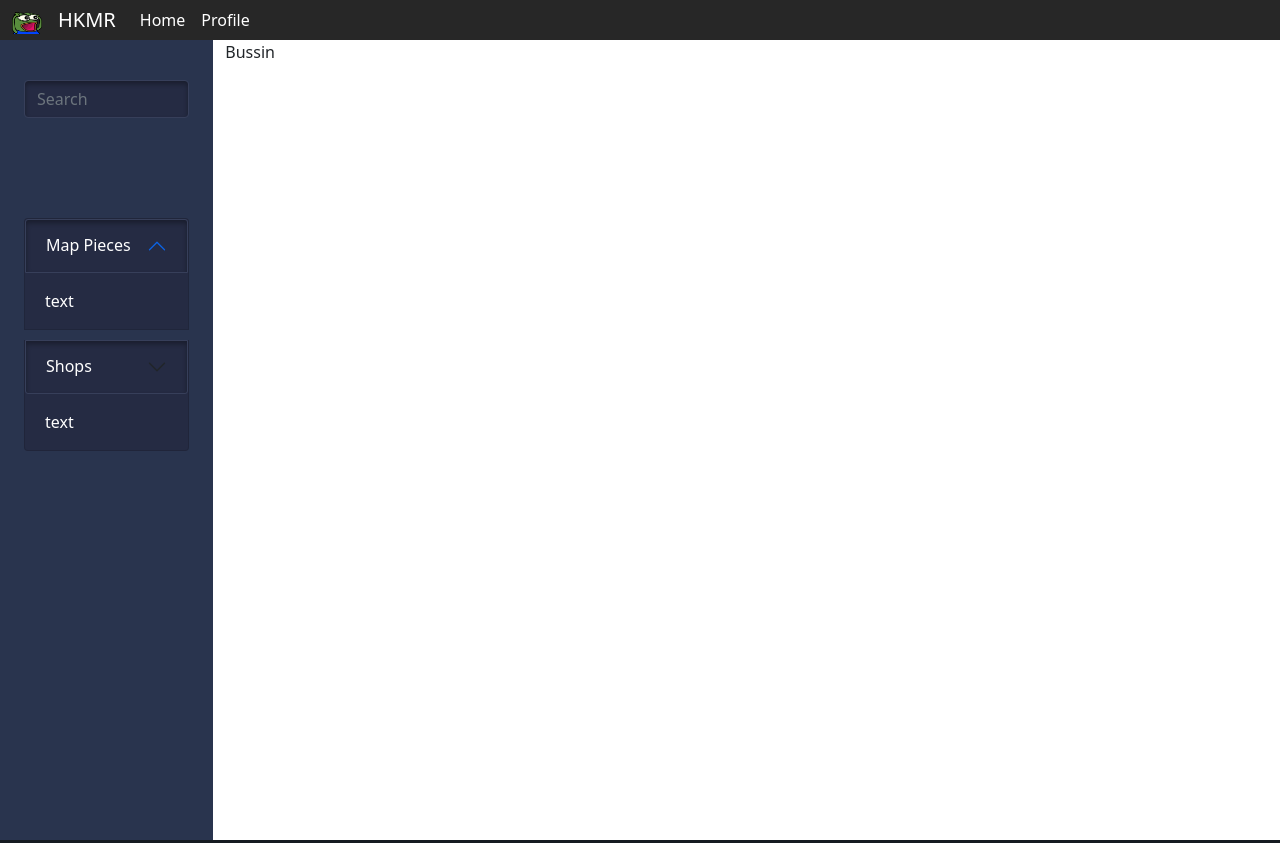
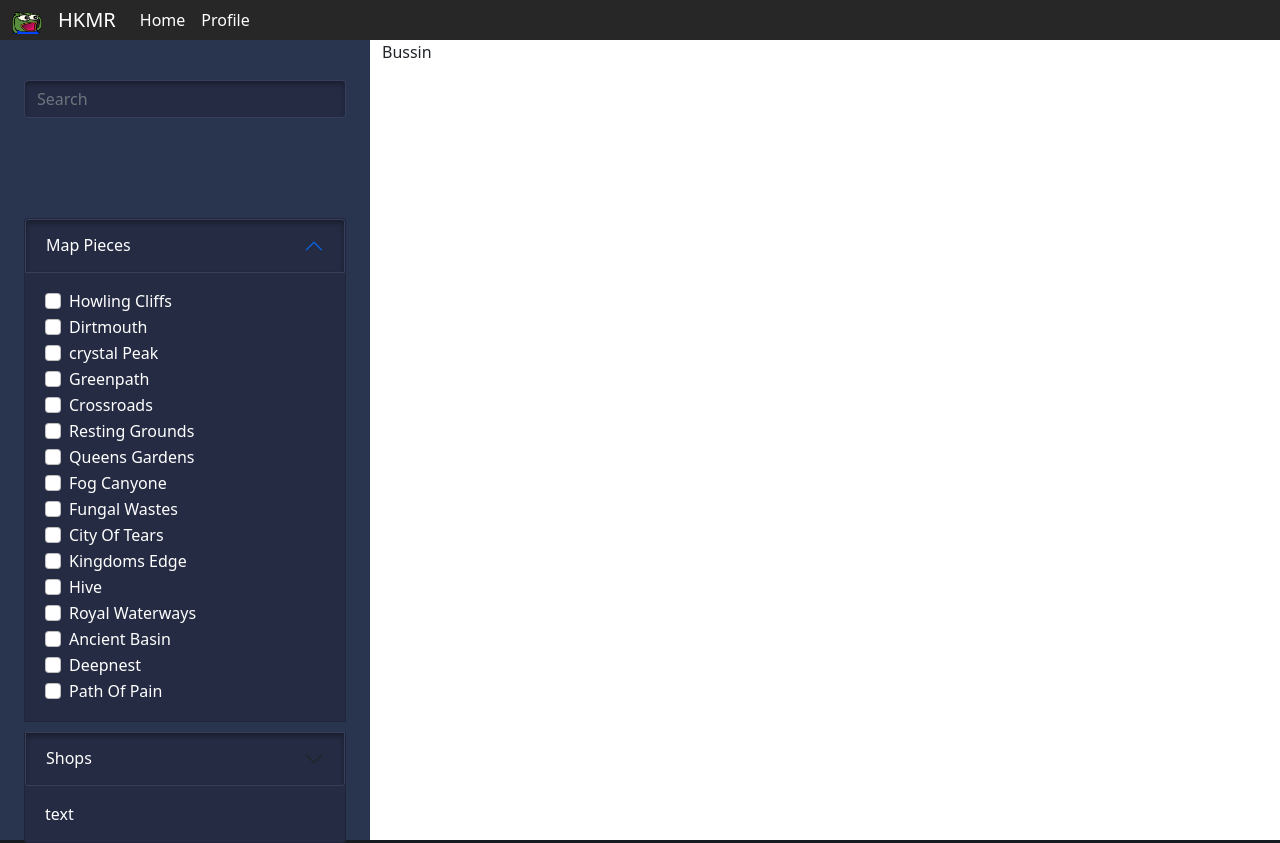
Before and after one commit to esm00004/hollow-knight-room-randomizer, an Angular app: page / in a window 1280 px wide. Built offline with nearby package versions, Linux system fonts and the light colour scheme.

Commit message:
Added Check Boxes For All Major Maps

```diff
--- a/src/app/Home/Home-MapBox.component.html
+++ b/src/app/Home/Home-MapBox.component.html
@@ -1 +1,113 @@
-text
+<!-- make this into a loop with data from database -->
+
+<div class="form-check">
+    <input class="form-check-input" type="checkbox" value="" id="flexCheckDefault">
+    <label class="form-check-label" for="flexCheckDefault">
+        Howling Cliffs
+    </label>
+</div>
+
+<div class="form-check">
+    <input class="form-check-input" type="checkbox" value="" id="flexCheckDefault">
+    <label class="form-check-label" for="flexCheckDefault">
+        Dirtmouth
+    </label>
+</div>
+
+<div class="form-check">
+    <input class="form-check-input" type="checkbox" value="" id="flexCheckDefault">
+    <label class="form-check-label" for="flexCheckDefault">
+        crystal Peak
+    </label>
+</div>
+
+<div class="form-check">
+    <input class="form-check-input" type="checkbox" value="" id="flexCheckDefault">
+    <label class="form-check-label" for="flexCheckDefault">
+        Greenpath
+    </label>
+</div>
+
+<div class="form-check">
+    <input class="form-check-input" type="checkbox" value="" id="flexCheckDefault">
+    <label class="form-check-label" for="flexCheckDefault">
+        Crossroads
+    </label>
+</div>
+
+<div class="form-check">
+    <input class="form-check-input" type="checkbox" value="" id="flexCheckDefault">
+    <label class="form-check-label" for="flexCheckDefault">
+        Resting Grounds
+    </label>
+</div>
+
+<div class="form-check">
+    <input class="form-check-input" type="checkbox" value="" id="flexCheckDefault">
+    <label class="form-check-label" for="flexCheckDefault">
+        Queens Gardens
+    </label>
+</div>
+
+<div class="form-check">
+    <input class="form-check-input" type="checkbox" value="" id="flexCheckDefault">
+    <label class="form-check-label" for="flexCheckDefault">
+        Fog Canyone
+    </label>
+</div>
+
+<div class="form-check">
+    <input class="form-check-input" type="checkbox" value="" id="flexCheckDefault">
+    <label class="form-check-label" for="flexCheckDefault">
+        Fungal Wastes
+    </label>
+</div>
+
+<div class="form-check">
+    <input class="form-check-input" type="checkbox" value="" id="flexCheckDefault">
+    <label class="form-check-label" for="flexCheckDefault">
+        City Of Tears
+    </label>
+</div>
+
+<div class="form-check">
+    <input class="form-check-input" type="checkbox" value="" id="flexCheckDefault">
+    <label class="form-check-label" for="flexCheckDefault">
+        Kingdoms Edge
+    </label>
+</div>
+
+<div class="form-check">
+    <input class="form-check-input" type="checkbox" value="" id="flexCheckDefault">
+    <label class="form-check-label" for="flexCheckDefault">
+        Hive
+    </label>
+</div>
+
+<div class="form-check">
+    <input class="form-check-input" type="checkbox" value="" id="flexCheckDefault">
+    <label class="form-check-label" for="flexCheckDefault">
+        Royal Waterways
+    </label>
+</div>
+
+<div class="form-check">
+    <input class="form-check-input" type="checkbox" value="" id="flexCheckDefault">
+    <label class="form-check-label" for="flexCheckDefault">
+        Ancient Basin
+    </label>
+</div>
+
+<div class="form-check">
+    <input class="form-check-input" type="checkbox" value="" id="flexCheckDefault">
+    <label class="form-check-label" for="flexCheckDefault">
+        Deepnest
+    </label>
+</div>
+
+<div class="form-check">
+    <input class="form-check-input" type="checkbox" value="" id="flexCheckDefault">
+    <label class="form-check-label" for="flexCheckDefault">
+        Path Of Pain
+    </label>
+</div>
--- a/src/app/Home/Home-Sidebar.component.css
+++ b/src/app/Home/Home-Sidebar.component.css
@@ -29,3 +29,7 @@
 .BotBar {
     padding-top: 100px;
 }
+
+.side {
+    width: 370px;
+}
--- a/src/app/Home/Home-Sidebar.component.html
+++ b/src/app/Home/Home-Sidebar.component.html
@@ -1,4 +1,4 @@
-<div class="container">
+<div class="container side">
     <div class="search">
         <input class="form-control me-2 inSearch" type="search" placeholder="Search" aria-label="Search">
     </div>
--- a/src/app/app.component.css
+++ b/src/app/app.component.css
@@ -14,4 +14,5 @@
 .side {
     padding: 0px;
     height: 100vh;
+    width: 370px;
 }
```
